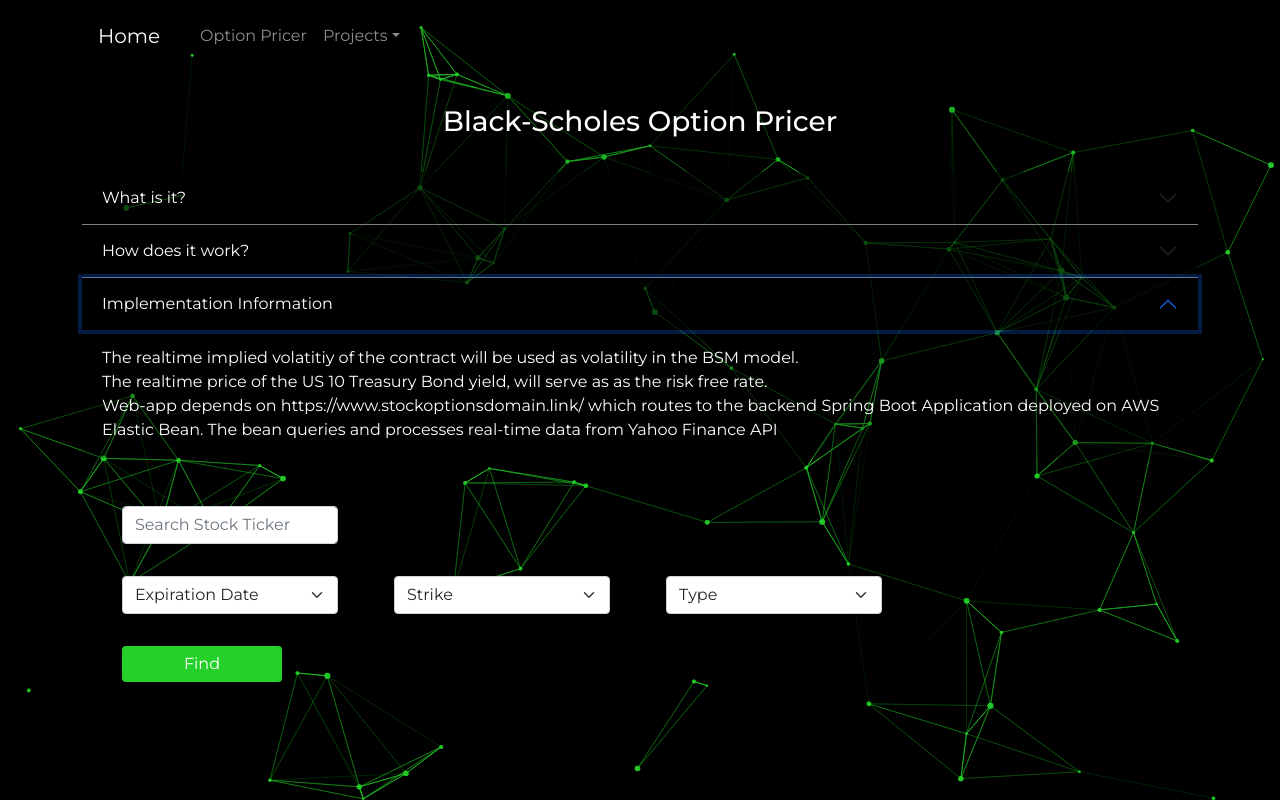
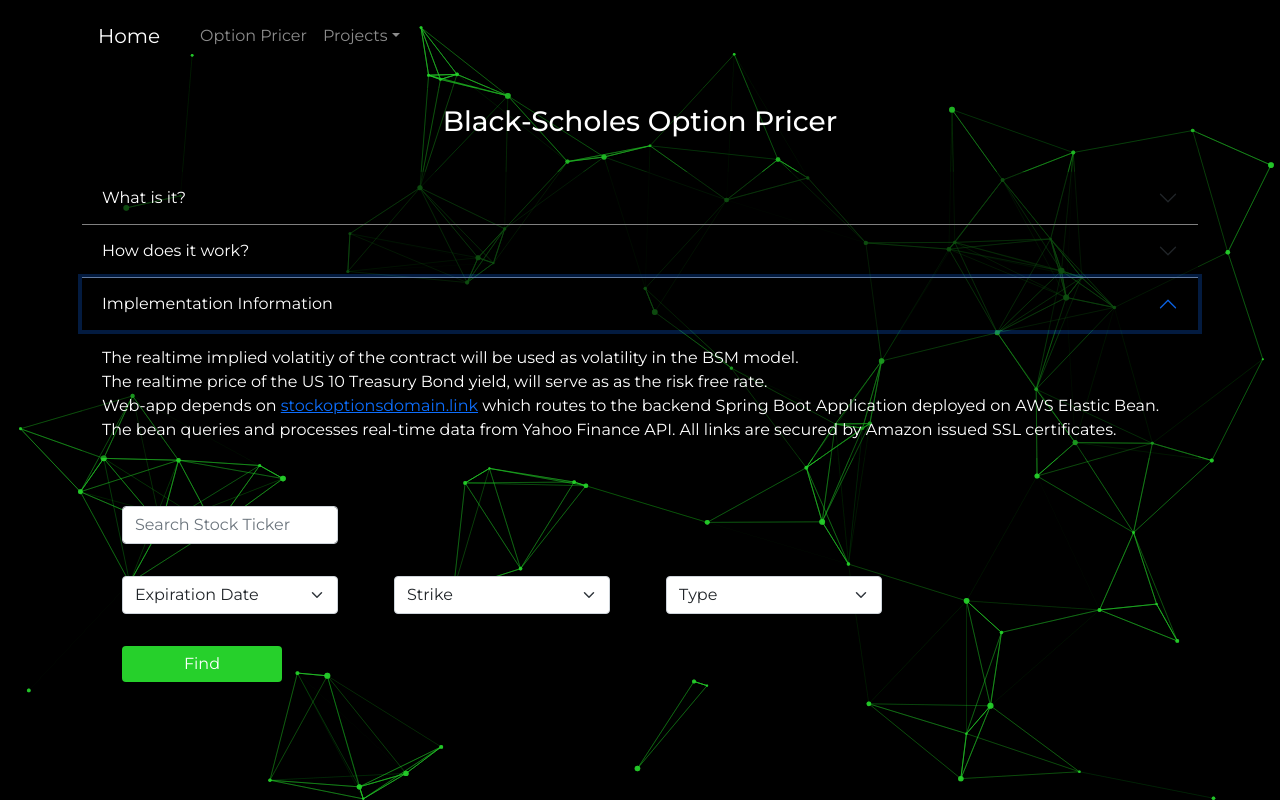
Before and after one commit to prashundey/options-app, a React (Create React App) app: page /options-pricer in a window 1280 px wide. Both pictures are taken after a click on the button "Implementation Information". Built offline with nearby package versions, Linux system fonts and the light colour scheme.

Commit message:
Web Page - blackscholes info - update

```diff
--- a/src/components/options/BlackScholesInfo.tsx
+++ b/src/components/options/BlackScholesInfo.tsx
@@ -50,7 +50,8 @@ export class BlackScholesInfo extends React.Component {
                                 <br/>
                                 The realtime price of the US 10 Treasury Bond yield, will serve as as the risk free rate.
                                 <br/>
-                                Web-app depends on https://www.stockoptionsdomain.link/ which routes to the backend Spring Boot Application deployed on AWS Elastic Bean. The bean queries and processes real-time data from Yahoo Finance API
+                                Web-app depends on <a href="https://www.stockoptionsdomain.link/">stockoptionsdomain.link</a> which routes to the backend Spring Boot Application deployed on AWS Elastic Bean. The bean queries and processes real-time data from Yahoo Finance API.
+                                All links are secured by Amazon issued SSL certificates.
                         </Accordion.Body>
                     </Accordion.Item>
 
```
